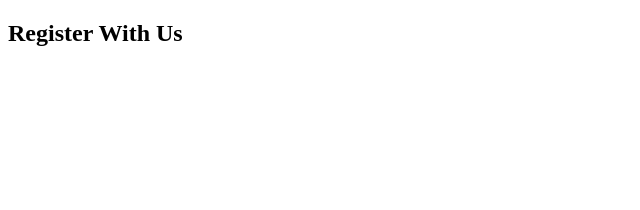
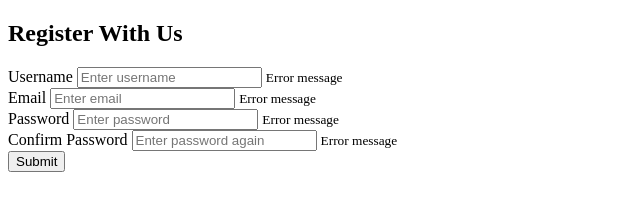
Before and after one commit to felipe-gomes-vicente/form-validator, a plain HTML site: page index.html in a window 1280 px wide. Shown: the whole page, without its empty margins (0-640 px from the left). Drawn offline with Linux system fonts and the light colour scheme.

Commit message:
formulario

```diff
--- a/index.html
+++ b/index.html
@@ -8,9 +8,35 @@
   <title>Form Validator</title>
 </head>
 <body>
-  <form>
-    <h2>Register With Us</h2>
-  </form>
+  <div class="container">
+    <form id="form" class="form">
+      <h2>Register With Us</h2>
+      <div class="form-control">
+        <label for="username">Username</label>
+        <input type="text" id="username" placeholder="Enter username">
+        <small>Error message</small>
+      </div>
+
+      <div class="form-control">
+        <label for="email">Email</label>
+        <input type="text" id="email" placeholder="Enter email">
+        <small>Error message</small>
+      </div>
+
+      <div class="form-control">
+        <label for="password">Password</label>
+        <input type="password" id="password" placeholder="Enter password">
+        <small>Error message</small>
+      </div>
+
+      <div class="form-control">
+        <label for="password">Confirm Password</label>
+        <input type="password" id="password2" placeholder="Enter password again">
+        <small>Error message</small>
+      </div>
+      <button type="submit">Submit</button>
+    </form>
+  </div>
 
   <script src="js/script.js"></script>
 </body>
```
